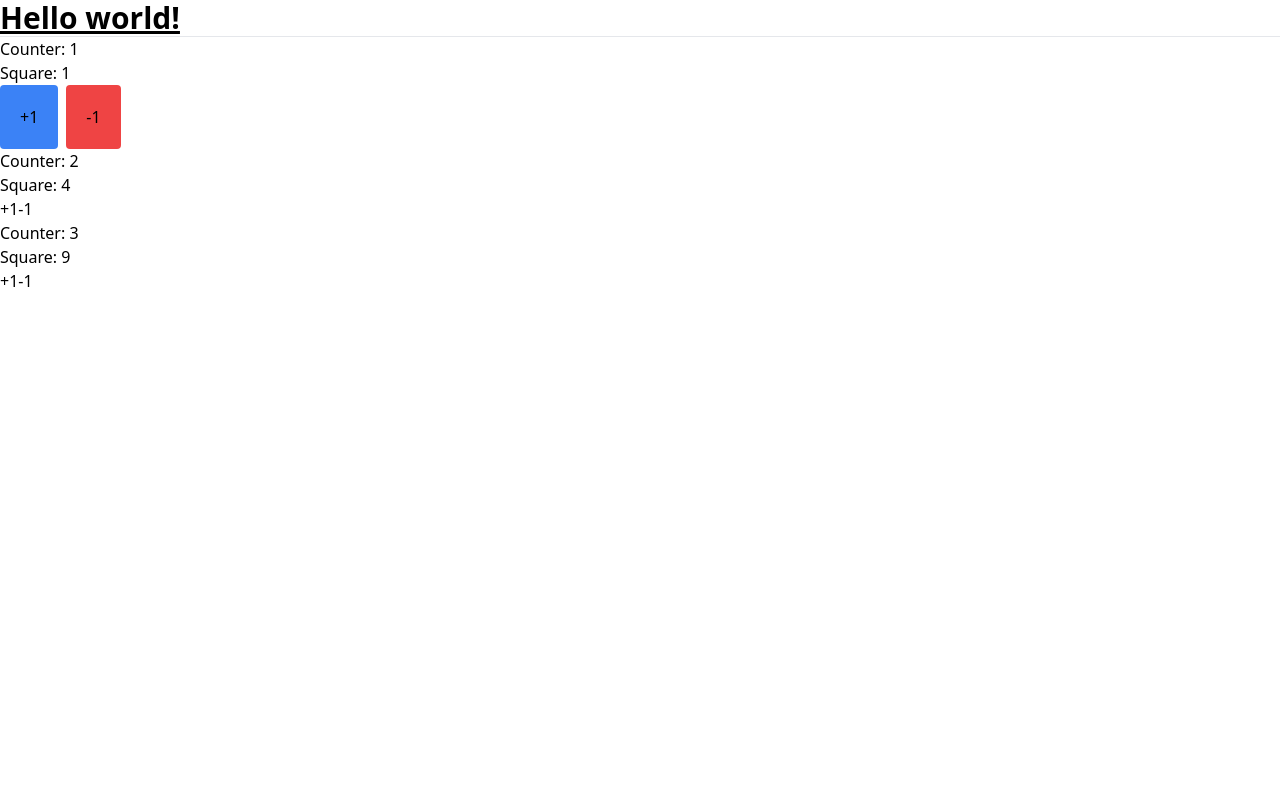
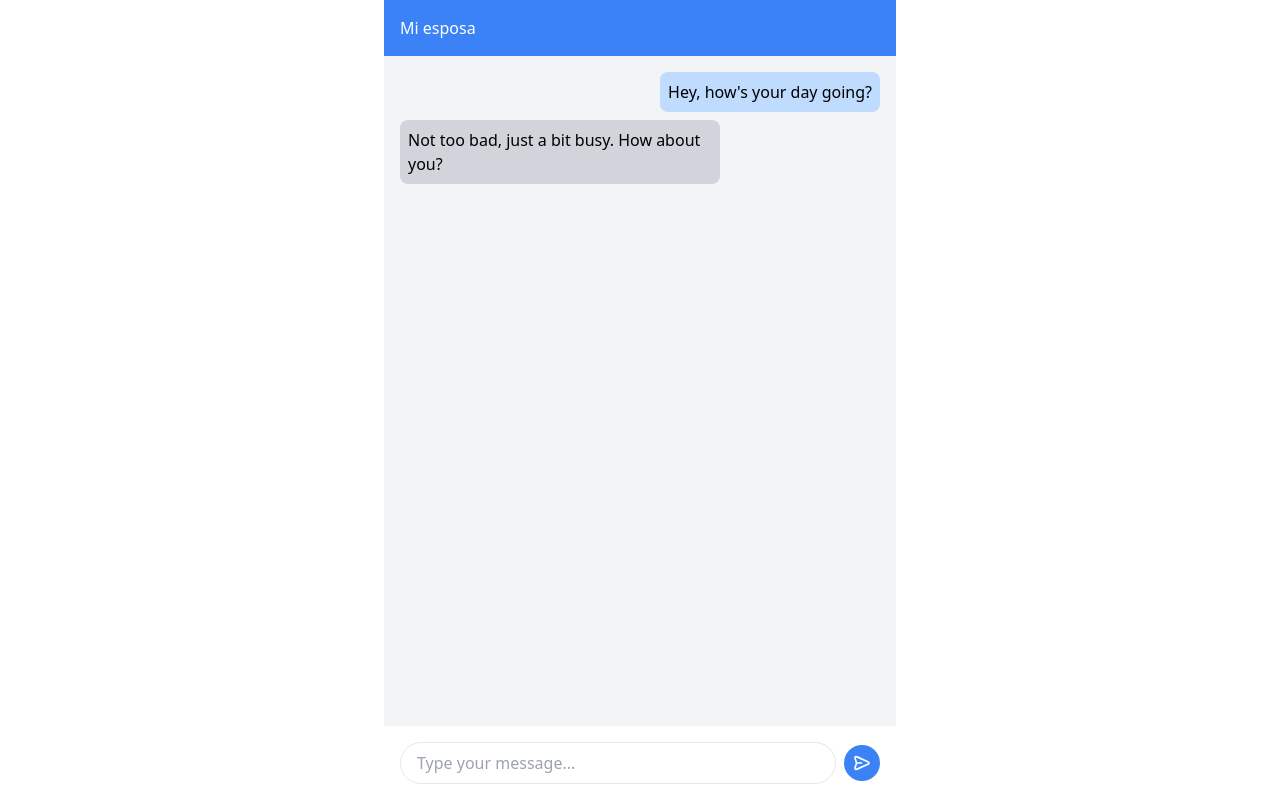
Before and after one commit to EseRuiz/py_proyects, a Vue app in the folder proyects/vue/03-indecision-app/: page / in a window 1280 px wide. Built offline with nearby package versions, Linux system fonts and the light colour scheme.

Commit message:
Feat: <test prueba empleo, componentes de chat en separacion>

```diff
--- a/proyects/vue/03-indecision-app/src/App.vue
+++ b/proyects/vue/03-indecision-app/src/App.vue
@@ -1,13 +1,9 @@
 <template>
-  <h1 className="text-3xl font-bold underline">Hello world!</h1>
-  <hr />
-  <MyCounter :value="1"></MyCounter>
-  <MyCounterScript :value="2"></MyCounterScript>
-  <MyCounterScript2 :value="3"></MyCounterScript2>
+  <IndecisionView> </IndecisionView>
 </template>
 
 <script lang="ts" setup>
-import MyCounter from './components/MyCounter.vue';
-import MyCounterScript from './components/MyCounterScript.vue';
-import MyCounterScript2 from './components/my-counter-script/MyCounterScript2.vue';
+import IndecisionView from './views/IndecisionView.vue';
+
+
 </script>
--- /dev/null
+++ b/proyects/vue/03-indecision-app/src/components/my-counter-script/chat/ChatBubble.vue
@@ -0,0 +1,13 @@
+<template>
+  <!-- Example Message -->
+  <div class="flex justify-end">
+    <div class="bg-blue-200 text-black p-2 rounded-lg max-w-xs">Hey, how's your day going?</div>
+  </div>
+
+  <!-- Example Received Message -->
+  <div class="flex">
+    <div class="bg-gray-300 text-black p-2 rounded-lg max-w-xs">
+      Not too bad, just a bit busy. How about you?
+    </div>
+  </div>
+</template>
--- /dev/null
+++ b/proyects/vue/03-indecision-app/src/components/my-counter-script/chat/ChatMessages.vue
@@ -0,0 +1,12 @@
+<template>
+  <div class="flex-1 overflow-y-auto p-4">
+    <div class="flex flex-col space-y-2">
+      <!-- Messages go here -->
+      <ChatBubble></ChatBubble>
+    </div>
+  </div>
+</template>
+
+<script setup lang="ts">
+import ChatBubble from './ChatBubble.vue';
+</script>
--- /dev/null
+++ b/proyects/vue/03-indecision-app/src/components/my-counter-script/chat/MessageBox.vue
@@ -0,0 +1,33 @@
+<template>
+  <div class="bg-white p-4 flex items-center">
+    <input
+      type="text"
+      placeholder="Type your message..."
+      class="flex-1 border rounded-full px-4 py-2 focus:outline-none"
+    />
+    <button
+      class="bg-blue-500 text-white rounded-full p-2 ml-2 hover:bg-blue-600 focus:outline-none"
+    >
+      <svg
+        width="20px"
+        height="20px"
+        viewBox="0 0 24 24"
+        fill="none"
+        xmlns="http://www.w3.org/2000/svg"
+        stroke="#ffffff"
+      >
+        <g id="SVGRepo_bgCarrier" stroke-width="0"></g>
+        <g id="SVGRepo_tracerCarrier" stroke-linecap="round" stroke-linejoin="round"></g>
+        <g id="SVGRepo_iconCarrier">
+          <path
+            d="M11.5003 12H5.41872M5.24634 12.7972L4.24158 15.7986C3.69128 17.4424 3.41613 18.2643 3.61359 18.7704C3.78506 19.21 4.15335 19.5432 4.6078 19.6701C5.13111 19.8161 5.92151 19.4604 7.50231 18.7491L17.6367 14.1886C19.1797 13.4942 19.9512 13.1471 20.1896 12.6648C20.3968 12.2458 20.3968 11.7541 20.1896 11.3351C19.9512 10.8529 19.1797 10.5057 17.6367 9.81135L7.48483 5.24303C5.90879 4.53382 5.12078 4.17921 4.59799 4.32468C4.14397 4.45101 3.77572 4.78336 3.60365 5.22209C3.40551 5.72728 3.67772 6.54741 4.22215 8.18767L5.24829 11.2793C5.34179 11.561 5.38855 11.7019 5.407 11.8459C5.42338 11.9738 5.42321 12.1032 5.40651 12.231C5.38768 12.375 5.34057 12.5157 5.24634 12.7972Z"
+            stroke="#ffffff"
+            stroke-width="2"
+            stroke-linecap="round"
+            stroke-linejoin="round"
+          ></path>
+        </g>
+      </svg>
+    </button>
+  </div>
+</template>
--- /dev/null
+++ b/proyects/vue/03-indecision-app/src/views/IndecisionView.vue
@@ -0,0 +1,20 @@
+<!-- Fuente: https://tailwindcomponents.com/component/chat-layout -->
+<template>
+  <div class="bg-gray-100 h-screen flex flex-col max-w-lg mx-auto">
+    <div class="bg-blue-500 p-4 text-white flex justify-between items-center">
+      <span>Mi esposa</span>
+    </div>
+
+    <!-- chat messages -->
+    <ChatMessages></ChatMessages>
+
+    <!-- MessageBox -->
+    <MessageBox></MessageBox>
+
+  </div>
+</template>
+
+<script setup lang="ts">
+import ChatMessages from '@/components/my-counter-script/chat/ChatMessages.vue';
+import MessageBox from '@/components/my-counter-script/chat/MessageBox.vue';
+</script>
```
Also changed, not shown: 1 other file (tests, documents, lock files or other folders).
